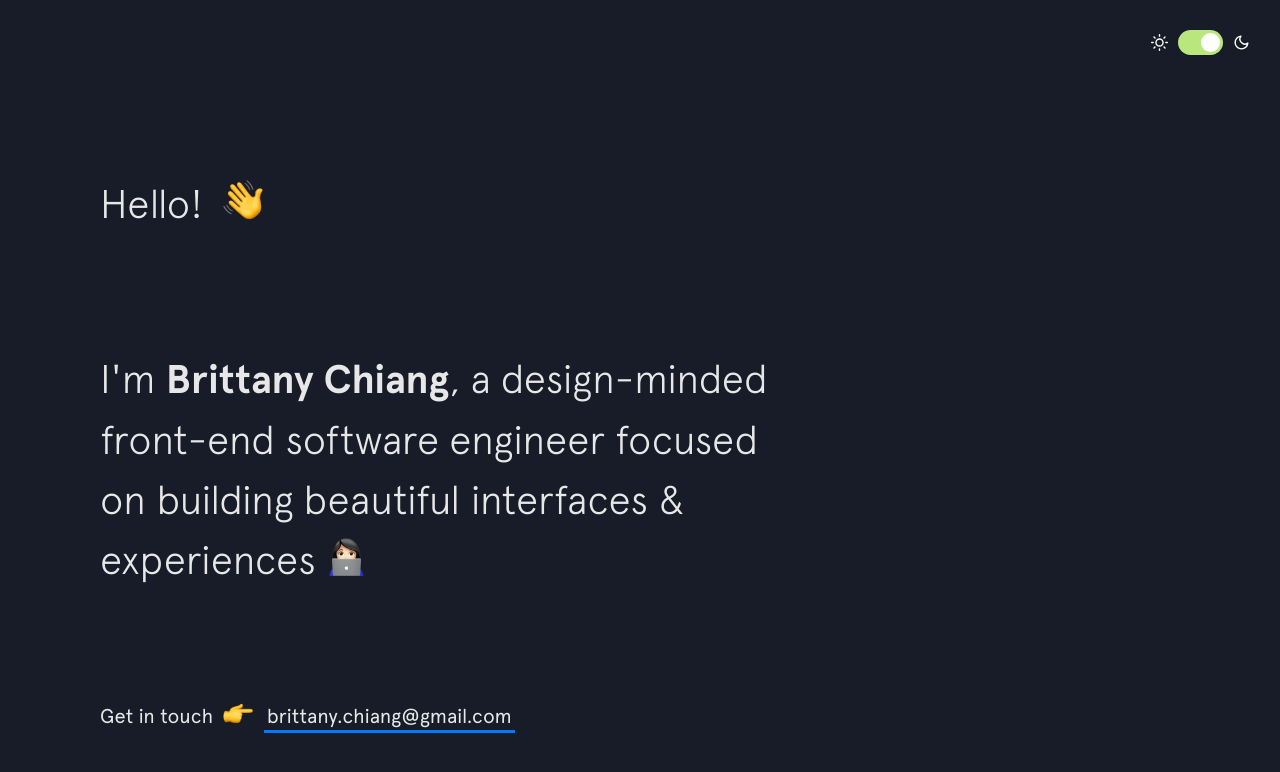
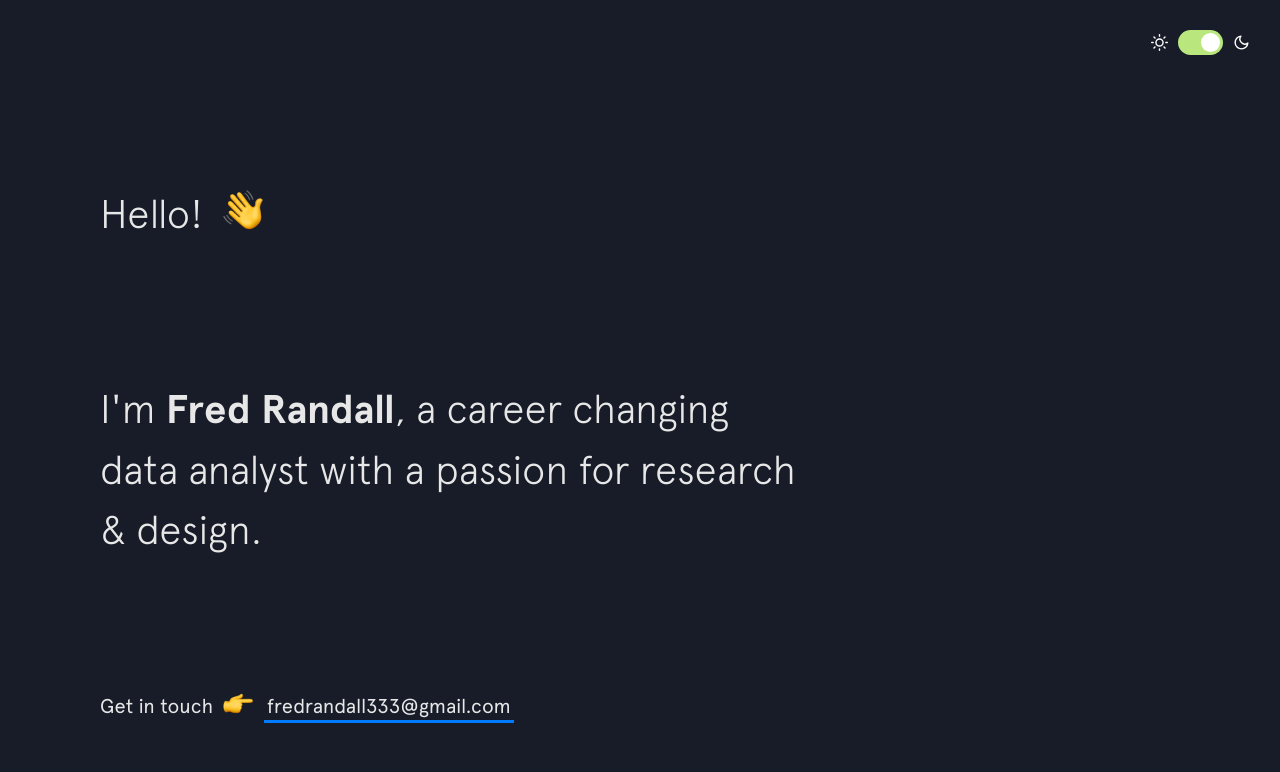
Before and after one commit to bchiang7/bchiang7.github.io, a Jekyll site: the page built from index.html, in a window 1280 px wide and 900 px high. Shown: the top 772 px of the window. Built offline with Jekyll 4.4.1, drawn with Linux system fonts in a browser that asks for light colours; nearby versions of some CDN libraries.

Commit message:
Update intro.html

```diff
--- a/_includes/intro.html
+++ b/_includes/intro.html
@@ -4,15 +4,14 @@
   </h1>
 
   <h2 class="intro__tagline">I'm
-    <span class="name">Brittany Chiang</span>, a design-minded front-end software engineer focused on building beautiful interfaces &amp; experiences
-    <span class="emoji technologist"></span>
+    <span class="name">Fred Randall</span>, a career changing data analyst with a passion for research &amp; design.
   </h2>
 
   <h3 class="intro__contact">
     <span>Get in touch </span>
     <span class="emoji pointer"></span>
     <span>
-      <a href="mailto:brittany.chiang@gmail.com" target="_blank" class="highlight-link">brittany.chiang@gmail.com</a>
+      <a href="mailto:fredrandall333@gmail.com" target="_blank" class="highlight-link">fredrandall333@gmail.com</a>
     </span>
   </h3>
 </header>
```
